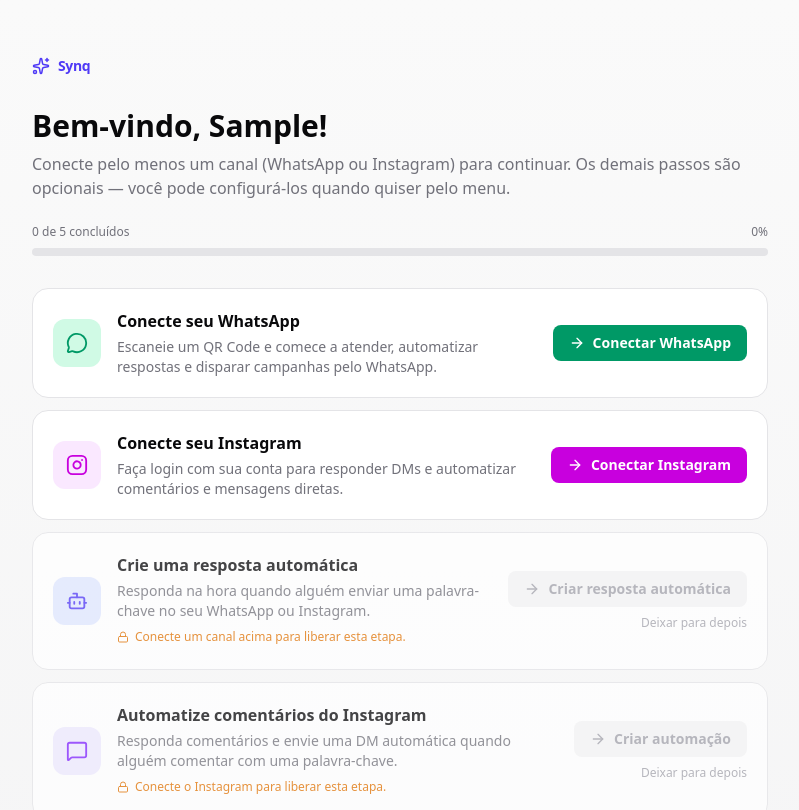
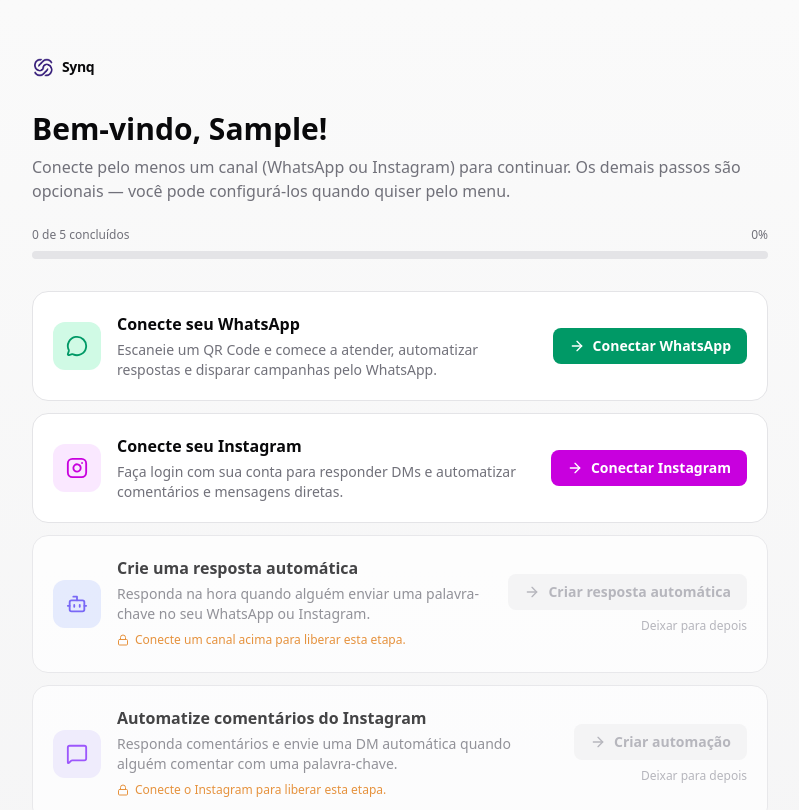
Before and after one commit to AutoChatAl/frontend, a Next.js app: page /get-started in a window 1280 px wide. Shown: the top 810 px of the page, without its empty margins (240-1039 px from the left). Built offline with nearby package versions, Linux system fonts and the light colour scheme; no server answers; sample sign-in values are in the browser's storage.

Commit message:
fix: replace Bot icon with BrandLogo component in various files

```diff
--- a/src/app/(public)/components/AuthShell.tsx
+++ b/src/app/(public)/components/AuthShell.tsx
@@ -1,5 +1,7 @@
-import { Bot, CheckCircle } from 'lucide-react';
+import { CheckCircle } from 'lucide-react';
 import React, { type ReactNode } from 'react';
+
+import BrandLogo from '@/components/BrandLogo';
 
 interface AuthShellProps {
     children: ReactNode;
@@ -15,8 +17,8 @@ export default function AuthShell({ children, title, subtitle }: AuthShellProps)
       }}></div>
 
       <div className="relative z-10 text-white max-w-lg px-10">
-        <div className="w-16 h-16 bg-white/20 backdrop-blur-sm rounded-2xl flex items-center justify-center mb-8 border border-white/30 shadow-xl">
-          <Bot size={40} className="text-white"/>
+        <div className="mb-8 flex h-16 w-16 items-center justify-center rounded-2xl bg-white shadow-xl">
+          <BrandLogo size={40} on="light"/>
         </div>
         <h2 className="text-4xl font-bold mb-6">Potencialize seu atendimento com IA</h2>
         <p className="text-indigo-100 text-lg leading-relaxed">
--- a/src/app/(public)/components/Footer.tsx
+++ b/src/app/(public)/components/Footer.tsx
@@ -1,7 +1,7 @@
 'use client';
-import { Zap } from 'lucide-react';
 import Link from 'next/link';
 
+import BrandLogo from '@/components/BrandLogo';
 import { HIDDEN_FEATURES } from '@lib/featureFlags';
 
 const LINKS = {
@@ -31,9 +31,7 @@ export default function Footer() {
         <div className="grid grid-cols-2 md:grid-cols-4 gap-8 mb-12">
           <div className="col-span-2 md:col-span-1">
             <Link href="/" className="flex items-center gap-2 mb-4">
-              <div className="w-9 h-9 rounded-xl bg-gradient-to-br from-indigo-600 via-violet-600 to-fuchsia-600 flex items-center justify-center shadow-lg shadow-indigo-500/20">
-                <Zap size={18} className="text-white" fill="white" />
-              </div>
+              <BrandLogo size={36} on="dark"/>
               <span className="font-bold text-lg text-white">Synq</span>
             </Link>
             <p className="text-sm leading-relaxed max-w-xs">
--- a/src/app/(public)/components/Header.tsx
+++ b/src/app/(public)/components/Header.tsx
@@ -1,9 +1,10 @@
 'use client';
 import { motion } from 'framer-motion';
-import { ArrowRight, Menu, X, Zap } from 'lucide-react';
+import { ArrowRight, Menu, X } from 'lucide-react';
 import Link from 'next/link';
 import { useEffect, useState } from 'react';
 
+import BrandLogo from '@/components/BrandLogo';
 import { HIDDEN_FEATURES } from '@lib/featureFlags';
 
 const NAV_LINKS = [
@@ -39,9 +40,7 @@ export default function Header() {
     >
       <div className="max-w-7xl mx-auto px-4 sm:px-6 h-16 flex items-center justify-between">
         <Link href="/" className="flex items-center gap-2 group">
-          <div className="w-9 h-9 rounded-xl bg-gradient-to-br from-indigo-600 via-violet-600 to-fuchsia-600 flex items-center justify-center shadow-lg shadow-indigo-500/30 group-hover:scale-105 transition-transform">
-            <Zap size={18} className="text-white" fill="white" />
-          </div>
+          <BrandLogo size={36} on="light" className="transition-transform group-hover:scale-105"/>
           <span className="font-bold text-lg text-slate-900">Synq</span>
         </Link>
 
--- a/src/app/(public)/invite/page.tsx
+++ b/src/app/(public)/invite/page.tsx
@@ -4,11 +4,11 @@ import { useRouter, useSearchParams } from 'next/navigation';
 import { Suspense, useEffect, useState } from 'react';
 
 import Input from '@/components/Input';
+import { resolveLandingRoute } from '@/contexts/SidebarContext';
 import { authService } from '@/services/auth.service';
 import { collaboratorService } from '@/services/collaborator.service';
 
 import AuthShell from '../components/AuthShell';
-import { resolveLandingRoute } from '@/contexts/SidebarContext';
 
 function InviteForm() {
   const router = useRouter();
--- a/src/app/(public)/login/page.tsx
+++ b/src/app/(public)/login/page.tsx
@@ -5,10 +5,10 @@ import { useRouter } from 'next/navigation';
 import React, { useState } from 'react';
 
 import Input from '@/components/Input';
+import { resolveLandingRoute } from '@/contexts/SidebarContext';
 import { authService } from '@/services/auth.service';
 
 import AuthShell from '../components/AuthShell';
-import { resolveLandingRoute } from '@/contexts/SidebarContext';
 
 export default function LoginPage() {
   const router = useRouter();
--- a/src/app/get-started/page.tsx
+++ b/src/app/get-started/page.tsx
@@ -1,11 +1,12 @@
 'use client';
-import { Bot, Instagram, Lock, MessageCircle, MessageSquare, PartyPopper, Send, Sparkles } from 'lucide-react';
+import { Bot, Instagram, Lock, MessageCircle, MessageSquare, PartyPopper, Send } from 'lucide-react';
 import { useRouter } from 'next/navigation';
 import { useCallback, useEffect, useRef, useState, type ReactNode } from 'react';
 
 import AutomationModal from '@/app/(private)/auto-replies/components/AutomationModal';
 import CreateCampaignModal from '@/app/(private)/campaigns/components/CreateCampaignModal';
 import WhatsAppCreateModal from '@/app/(private)/channels/components/WhatsAppCreateModal';
+import BrandLogo from '@/components/BrandLogo';
 import Button from '@/components/Button';
 import { ToastContainer, useToast } from '@/components/Toast';
 import { useInstagramAccounts, useWhatsAppInstances } from '@/hooks/ChannelHook';
@@ -283,9 +284,9 @@ export default function GetStartedPage() {
   return (
     <div className="min-h-screen bg-linear-to-b from-slate-50 to-slate-100 dark:from-slate-950 dark:to-slate-900">
       <div className="mx-auto max-w-3xl px-4 py-10 sm:py-14">
-        <div className="flex items-center gap-2 text-indigo-600 dark:text-indigo-400">
-          <Sparkles size={18} />
-          <span className="text-sm font-bold tracking-tight">Synq</span>
+        <div className="flex items-center gap-2">
+          <BrandLogo size={22}/>
+          <span className="text-sm font-bold tracking-tight text-slate-900 dark:text-white">Synq</span>
         </div>
 
         <header className="mt-8">
--- a/src/app/not-found.tsx
+++ b/src/app/not-found.tsx
@@ -1,7 +1,8 @@
 'use client';
-import { ArrowLeft, Bot, Compass, Home } from 'lucide-react';
+import { ArrowLeft, Compass, Home } from 'lucide-react';
 import { useRouter } from 'next/navigation';
 
+import BrandLogo from '@/components/BrandLogo';
 import Button from '@/components/Button';
 
 export default function NotFound() {
@@ -9,9 +10,7 @@ export default function NotFound() {
   return (<div className="min-h-screen flex items-center justify-center bg-gray-50 dark:bg-slate-900 px-4">
     <div className="w-full max-w-md text-center space-y-6">
       <div className="flex items-center justify-center gap-2">
-        <div className="w-9 h-9 bg-linear-to-br from-indigo-600 to-violet-600 rounded-lg flex items-center justify-center shadow-sm shadow-indigo-200 dark:shadow-none">
-          <Bot size={20} className="text-white"/>
-        </div>
+        <BrandLogo size={36}/>
         <span className="font-bold text-xl text-slate-800 dark:text-white tracking-tight">Synq</span>
       </div>
 
--- /dev/null
+++ b/src/components/BrandLogo.tsx
@@ -0,0 +1,38 @@
+'use client';
+import Image from 'next/image';
+
+interface BrandLogoProps {
+    /** Lado do quadrado, em px. */
+    size?: number;
+    /**
+     * Superfície onde o logo vai ficar. O roxo da marca é escuro (#301070) e
+     * some em fundo escuro, então ali o traço é clareado.
+     * - `auto`: acompanha o tema da página (padrão)
+     * - `light`: sempre em cima de fundo claro, sem ajuste
+     * - `dark`: sempre em cima de fundo escuro ou colorido
+     */
+    on?: 'auto' | 'light' | 'dark';
+    /** Vazio quando o nome "Synq" já aparece do lado. */
+    alt?: string;
+    className?: string;
+    priority?: boolean;
+}
+const BRIGHTNESS: Record<'auto' | 'light' | 'dark', string> = {
+  auto: 'dark:brightness-[1.9]',
+  light: '',
+  dark: 'brightness-[1.9]',
+};
+
+/** Marca do Synq. Um lugar só para trocar o arquivo ou mexer no ajuste de contraste. */
+export default function BrandLogo({ size = 28, on = 'auto', alt = '', className = '', priority = false }: BrandLogoProps) {
+  return (
+    <Image
+      src="/logo.png"
+      alt={alt}
+      width={size}
+      height={size}
+      priority={priority}
+      className={`shrink-0 object-contain ${BRIGHTNESS[on]} ${className}`}
+    />
+  );
+}
--- a/src/components/onboarding/OnboardingTour.tsx
+++ b/src/components/onboarding/OnboardingTour.tsx
@@ -1,7 +1,6 @@
 'use client';
 
 import {
-  Bot,
   ChevronLeft,
   ChevronRight,
   Sparkles,
@@ -11,6 +10,7 @@ import {
 import { useEffect, useLayoutEffect, useRef, useState } from 'react';
 import { createPortal } from 'react-dom';
 
+import BrandLogo from '@/components/BrandLogo';
 import type { TourPlacement, TourStep } from '@/components/onboarding/tours';
 import { useOnboarding } from '@/contexts/OnboardingContext';
 import { HIDDEN_FEATURES } from '@lib/featureFlags';
@@ -153,9 +153,9 @@ function WelcomeModal({
           {/* Vignette nas bordas */}
           <div className="absolute inset-0 bg-radial-gradient pointer-events-none" style={{ background: 'radial-gradient(ellipse at center, transparent 40%, rgba(2,6,23,0.9) 100%)' }} />
 
-          {/* Bot icon central */}
+          {/* Marca no centro */}
           <div className="relative w-20 h-20 rounded-2xl bg-white/[0.06] backdrop-blur-sm border border-white/15 flex items-center justify-center shadow-2xl shadow-emerald-500/20">
-            <Bot size={40} className="text-white" />
+            <BrandLogo size={40} on="dark"/>
             <Sparkles size={12} className="absolute -top-1 -right-1 text-emerald-300 animate-pulse" />
           </div>
         </div>
```
Also changed, not shown: src/components/Sidebar.tsx (+3 -4 lines).
